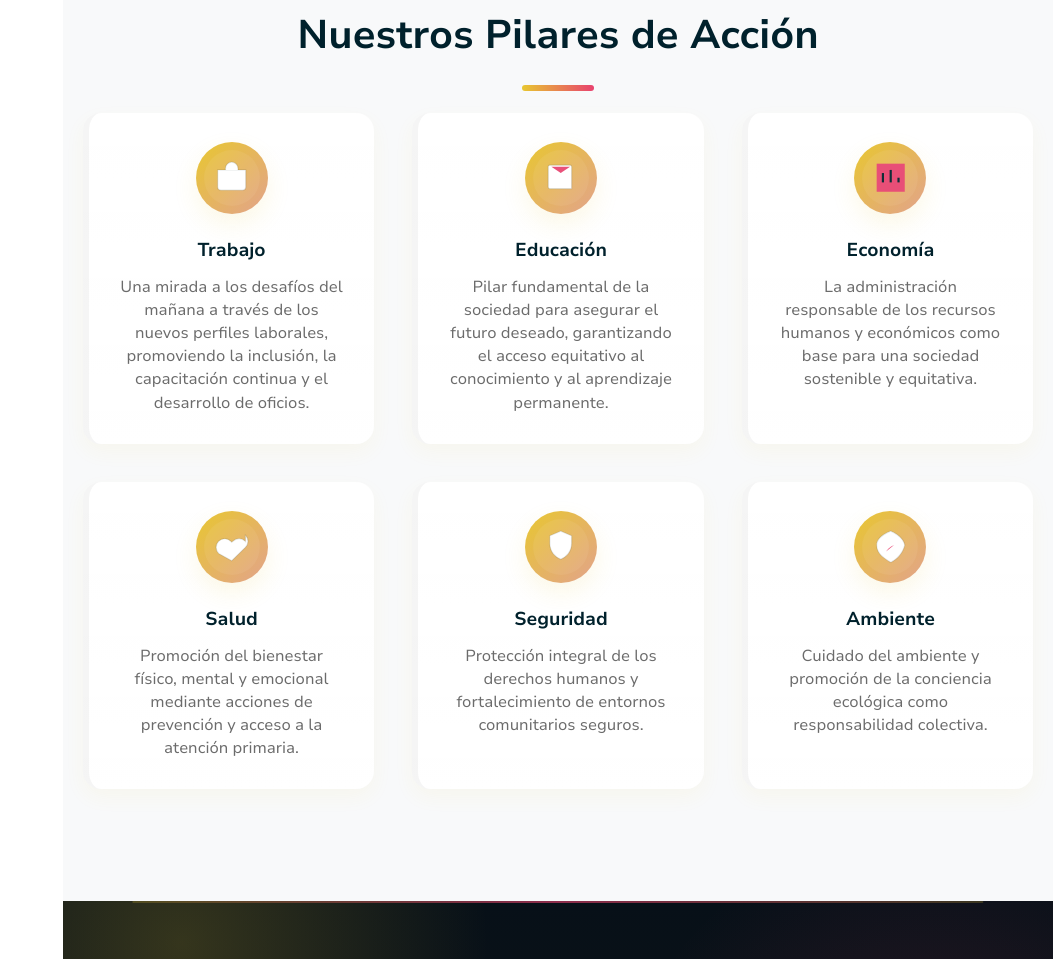
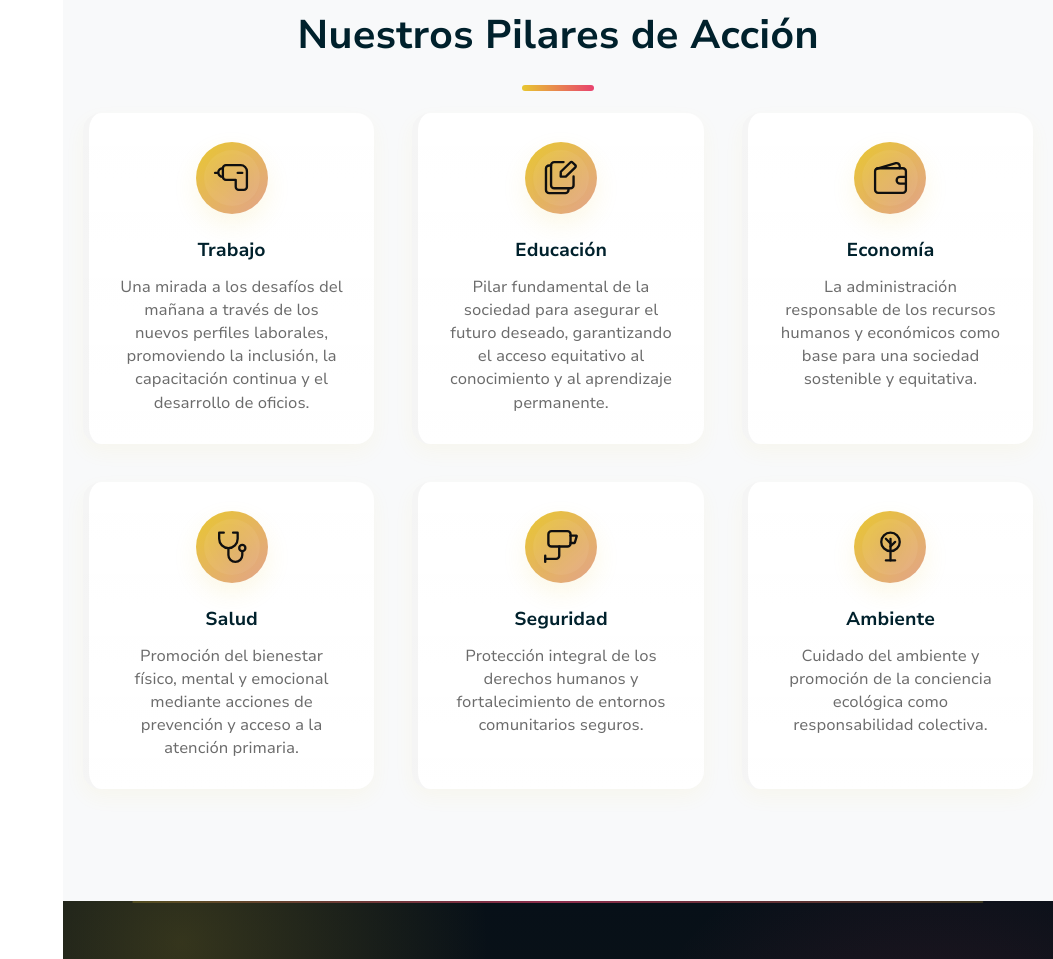
Before and after one commit to MagallanesL/teessa, a plain HTML site: page index.html in a window 1280 px wide. Shown: the part 6709-7668 px from the top of the page, without its empty margins (227-1280 px from the left). Drawn offline with Linux system fonts and the light colour scheme.

Commit message:
change icons pilares

```diff
--- a/index.html
+++ b/index.html
@@ -271,12 +271,7 @@
 
             <div class="card pillar-card">
                 <div class="pillar-icon">
-                    <svg viewBox="0 0 24 24" role="img" aria-labelledby="trabajoTitle">
-                        <title id="trabajoTitle">Trabajo</title>
-                        <path d="M3 7h18v11a2 2 0 0 1-2 2H5a2 2 0 0 1-2-2V7z"></path>
-                        <path d="M8 7V6a4 4 0 0 1 8 0v1"></path>
-                        <path d="M3 11h18" opacity="0.6"></path>
-                    </svg>
+                    <img src="img/iconspilares/trabajo.svg" alt="Icono Trabajo" loading="lazy" />
                 </div>
                 <h3>Trabajo</h3>
                 <p>
@@ -286,11 +281,7 @@
 
             <div class="card pillar-card">
                 <div class="pillar-icon">
-                    <svg viewBox="0 0 24 24" role="img" aria-labelledby="educacionTitle">
-                        <title id="educacionTitle">Educación</title>
-                        <path d="M4 6v12a1 1 0 0 0 1 1h14V5a1 1 0 0 0-1-1H5a1 1 0 0 0-1 1z"></path>
-                        <path d="M18 5l-6 4-6-4" opacity="0.8"></path>
-                    </svg>
+                    <img src="img/iconspilares/educacion.svg" alt="Icono Educación" loading="lazy" />
                 </div>
                 <h3>Educación</h3>
                 <p>
@@ -300,13 +291,7 @@
 
             <div class="card pillar-card">
                 <div class="pillar-icon">
-                    <svg viewBox="0 0 24 24" role="img" aria-labelledby="economiaTitle">
-                        <title id="economiaTitle">Economía</title>
-                        <path d="M3 21V3h18v18H3z" opacity="0.04"></path>
-                        <path d="M7 15V9" stroke-width="1.6"></path>
-                        <path d="M12 15V7" stroke-width="1.6"></path>
-                        <path d="M17 15v-3" stroke-width="1.6"></path>
-                    </svg>
+                    <img src="img/iconspilares/economia.svg" alt="Icono Economía" loading="lazy" />
                 </div>
                 <h3>Economía</h3>
                 <p>
@@ -316,10 +301,7 @@
 
             <div class="card pillar-card">
                 <div class="pillar-icon">
-                    <svg viewBox="0 0 24 24" role="img" aria-labelledby="saludTitle">
-                        <title id="saludTitle">Salud</title>
-                        <path d="M20.8 8.6a5.5 5.5 0 0 0-8.1-0.1L12 9.1l-0.6-0.6a5.5 5.5 0 1 0-7.8 7.8L12 21l8.8-8.6a5.5 5.5 0 0 0 0-7.8z"></path>
-                    </svg>
+                    <img src="img/iconspilares/salud.svg" alt="Icono Salud" loading="lazy" />
                 </div>
                 <h3>Salud</h3>
                 <p>
@@ -329,11 +311,7 @@
 
             <div class="card pillar-card">
                 <div class="pillar-icon">
-                    <svg viewBox="0 0 24 24" role="img" aria-labelledby="seguridadTitle">
-                        <title id="seguridadTitle">Seguridad</title>
-                        <path d="M12 2l7 3v5c0 5-3.5 9-7 10-3.5-1-7-5-7-10V5l7-3z"></path>
-                        <path d="M12 11v5" stroke-width="1.6" opacity="0.9"></path>
-                    </svg>
+                    <img src="img/iconspilares/seguridad.svg" alt="Icono Seguridad" loading="lazy" />
                 </div>
                 <h3>Seguridad</h3>
                 <p>
@@ -343,11 +321,7 @@
 
             <div class="card pillar-card">
                 <div class="pillar-icon">
-                    <svg viewBox="0 0 24 24" role="img" aria-labelledby="ambienteTitle">
-                        <title id="ambienteTitle">Ambiente</title>
-                        <path d="M21 11c-1-6-9-9-9-9S3 5 3 11c0 6 6 9 9 11 0 0 7-3 9-11z"></path>
-                        <path d="M14 11s-3 1-5 4" stroke-width="1.6" opacity="0.9"></path>
-                    </svg>
+                    <img src="img/iconspilares/ambiente.svg" alt="Icono Ambiente" loading="lazy" />
                 </div>
                 <h3>Ambiente</h3>
                 <p>
--- a/style.css
+++ b/style.css
@@ -878,6 +878,23 @@ section:not(.hero):nth-of-type(even) {
     transform-origin: center;
 }
 
+/* Estilo para los nuevos íconos de pilares en formato imagen */
+.pillar-icon img {
+    width: 52%;
+    height: 52%;
+    object-fit: contain;
+    display: block;
+    margin: 0 auto;
+    filter: drop-shadow(0 2px 8px rgba(0,0,0,0.07));
+    transition: transform var(--transition), filter var(--transition), opacity var(--transition);
+}
+
+.pillar-card:hover .pillar-icon img {
+    transform: translateY(-3px) scale(1.08);
+    filter: drop-shadow(0 8px 22px rgba(232,199,48,0.08));
+}
+}
+
 /* Contraste: iconos blancos con trazo oscuro y acentos rosas */
 .pillar-icon svg path {
     fill: #fff;
```
Also changed, not shown: img/iconspilares/ambiente.svg (added), img/iconspilares/economia.svg (added), img/iconspilares/educacion.svg (added), img/iconspilares/salud.svg (added), img/iconspilares/seguridad.svg (added), img/iconspilares/trabajo.svg (added).
